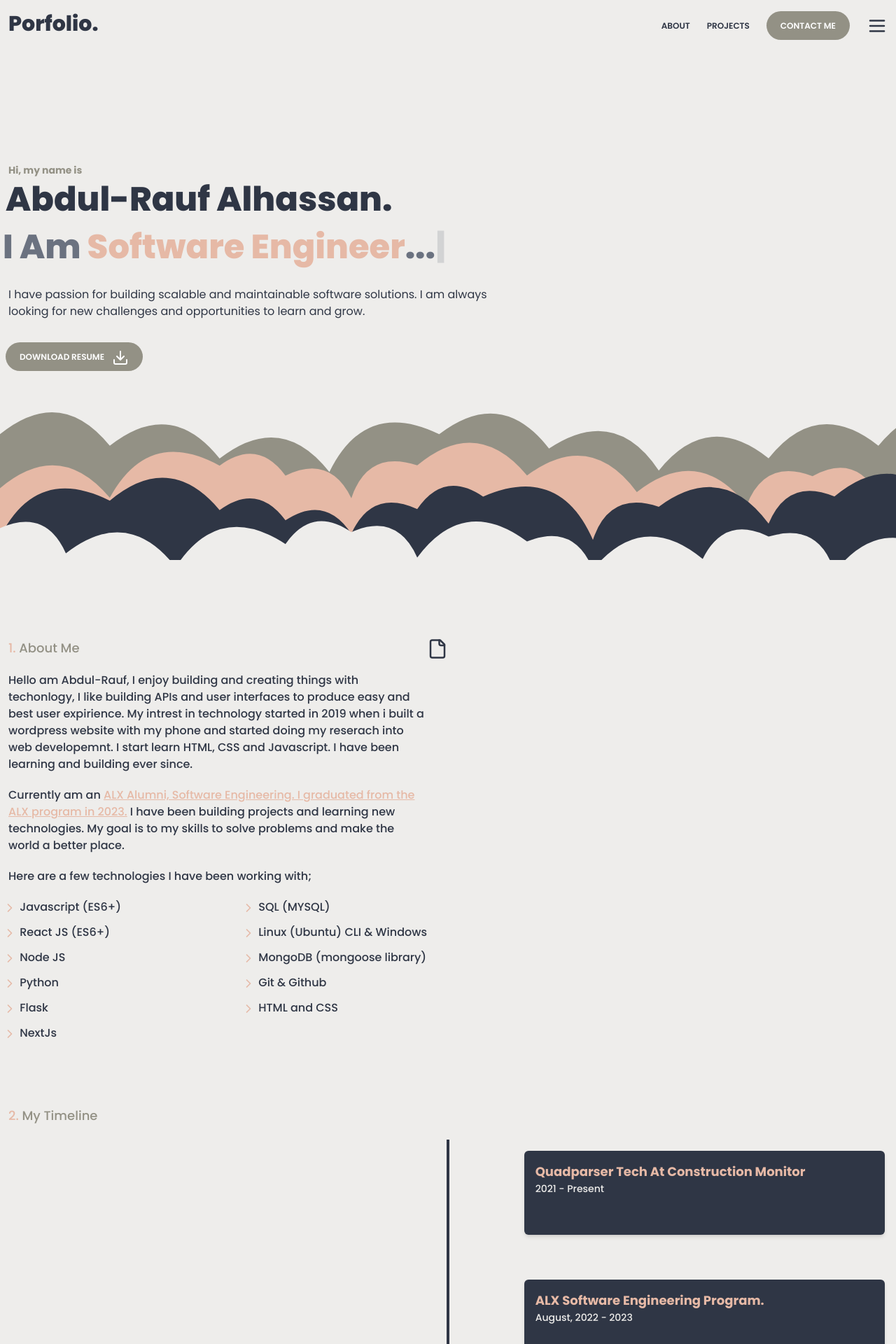
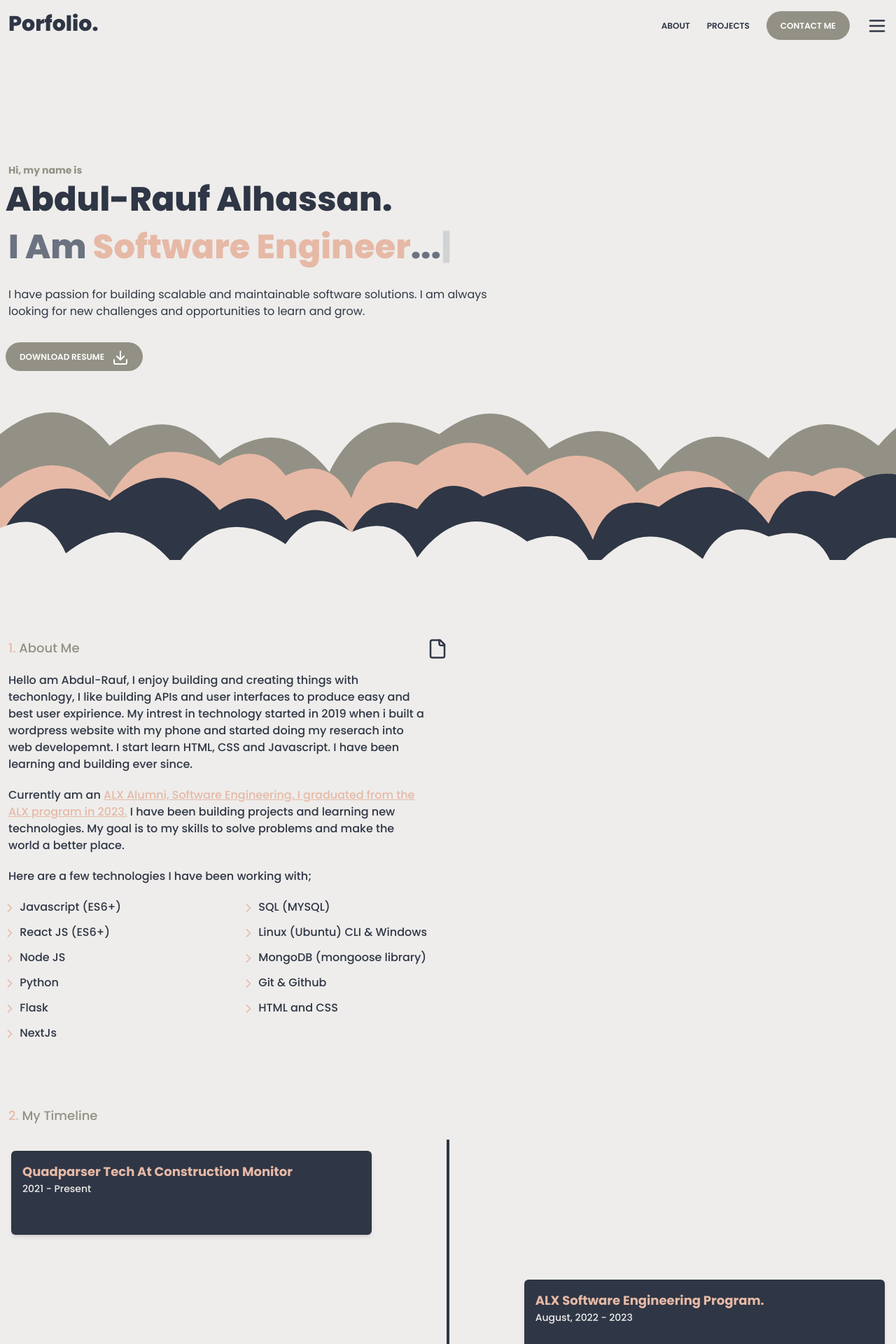
Before and after one commit to AbdulRaufAl-hassan101010/portfolio_, a Next.js app: page / in a window 1280 px wide. Shown: the top 1920 px of the page at 70% size. Built offline with nearby package versions, Linux system fonts and the light colour scheme.

Commit message:
fixed the tilene ui

```diff
--- a/src/app/page.tsx
+++ b/src/app/page.tsx
@@ -21,7 +21,7 @@ export default function Home() {
                 <div className="text-4xl md:text-5xl  font-extrabold -ml-1 mb-5">
                   Abdul-Rauf Alhassan.
                 </div>
-                <div className="wrap text-4xl md:text-5xl font-extrabold -ml-1 text-gray-500 gap-x-2">
+                <div className="wrap text-4xl md:text-5xl font-extrabold text-gray-500 gap-x-2">
                   <Typewriter
                     options={{
                       autoStart: true,
@@ -31,17 +31,17 @@ export default function Home() {
                       typewriter
                         .deleteAll()
                         .typeString(
-                          `<span class='-ml-1'>I Am <span class='text-accent'>Software Engineer</span>...</span>`
+                          `<span>I Am <span class='text-accent'>Software Engineer</span>...</span>`
                         )
                         .pauseFor(2500)
                         .deleteChars(20)
                         .typeString(
-                          `<span class='-ml-1'><span class='text-accent'> Fullstack Developer</span>...</span>`
+                          `<span><span class='text-accent'> Fullstack Developer</span>...</span>`
                         )
                         .pauseFor(2500)
                         .deleteChars(23)
                         .typeString(
-                          `<span class='-ml-1'><span class='text-accent'> Computer Hobbiest</span>.</span>`
+                          `<span><span class='text-accent'> Computer Hobbiest</span>.</span>`
                         )
                         .start();
                     }}
--- a/src/components/Timeline.tsx
+++ b/src/components/Timeline.tsx
@@ -1,5 +1,3 @@
-// components/Timeline.js
-
 import { ChevronRightIcon } from "lucide-react";
 
 const Timeline = () => {
@@ -87,25 +85,26 @@ const Timeline = () => {
   return (
     <div className="relative overflow-hidden h-full container  mx-auto">
       <div className="absolute h-full border-2 border-dark lg:left-1/2 lg:transform lg:-translate-x-1/2"></div>
-      {events.map((event, index) => (
+      {events.map((event, index) => {
+        console.log(index % 2 === 0);
+        return (
+          <div key={index} className={`mb-8 flex justify-between items-center`}>
             <div
-          key={index}
-          className={`mb-8 flex justify-between items-center w-full`}
-        >
-          <div
-            className={`order-${
-              index % 2 === 0 ? "1" : "2"
-            } lg:block w-5/12 hidden`}
+              className={`${
+                index % 2 === 0 ? "order-2" : "order-1"
+              } lg:block w-5/12`}
             ></div>
             <div
-            className={`order-${
-              index % 2 === 0 ? "2" : "1"
+              className={`${
+                index % 2 === 0 ? "order-1" : "order-2"
               } lg:w-5/12 px-1 py-4 lg:text-${
                 index % 2 === 0 ? "left" : "right"
               } ml-5 lg:ml-0 w-full`}
             >
               <div className="bg-dark p-4 rounded-md shadow-md">
-              <h3 className=" font-bold text-lg text-accent">{event.title}</h3>
+                <h3 className=" font-bold text-lg text-accent">
+                  {event.title}
+                </h3>
                 <div className="text-primary">
                   <p className="text-sm mb-10">{event.date}</p>
                   <div className="text-sm">{event.description}</div>
@@ -113,7 +112,8 @@ const Timeline = () => {
               </div>
             </div>
           </div>
-      ))}
+        );
+      })}
     </div>
   );
 };
```
Lines whose indentation alone changed are shown as unchanged.
